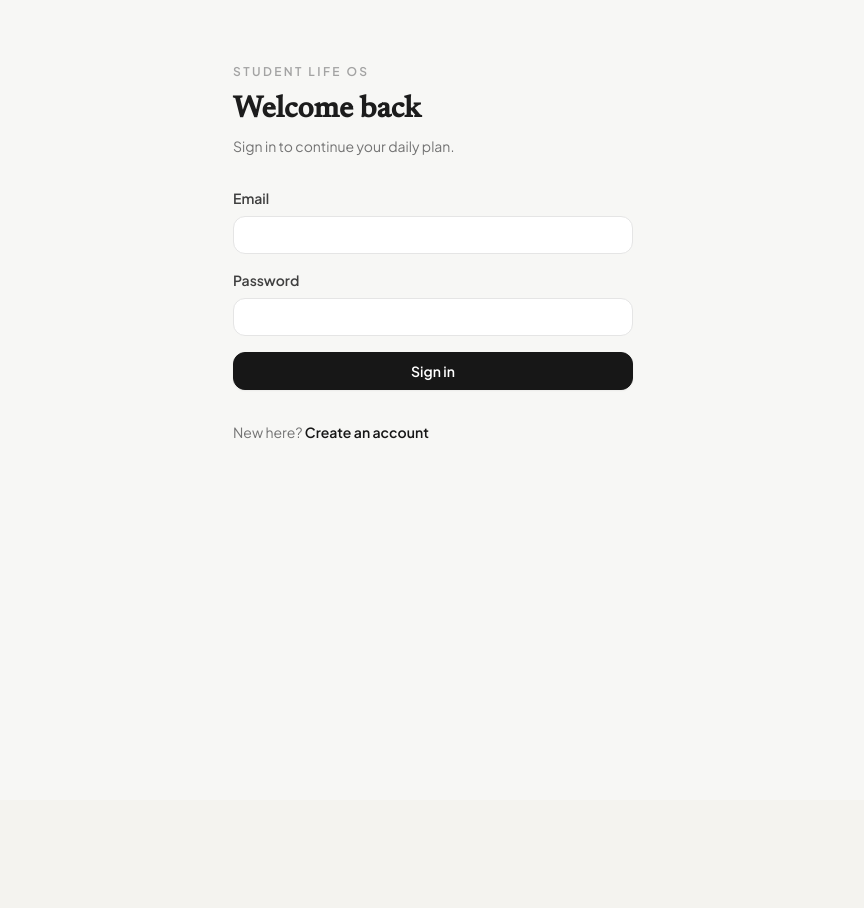
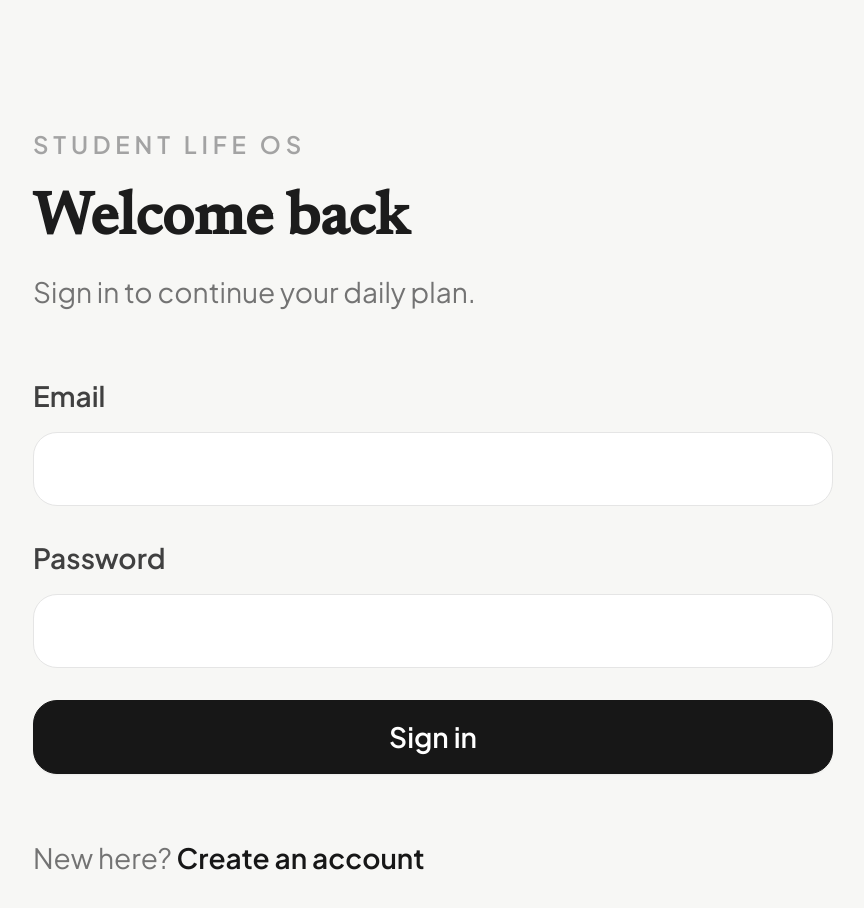
Before and after one commit to suhanstha09/student_life_os, a Next.js app in the folder frontend/: page /login in a window 1280 px wide. Shown: the top 908 px of the page, without its empty margins (207-1071 px from the left). Before the commit the page ends 800 px from the top, so only its background shows below. Built offline with nearby package versions, Linux system fonts and the light colour scheme; no server answers.

Commit message:
fix: Adjust html font size to improve accessibility

```diff
--- a/frontend/src/app/globals.css
+++ b/frontend/src/app/globals.css
@@ -6,6 +6,10 @@
 
 :root {
   color-scheme: light;
+}
+
+html {
+  font-size: 200%;
 }
 
 body {
```
